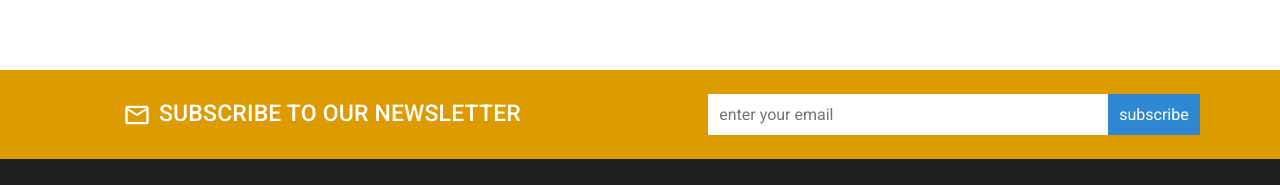
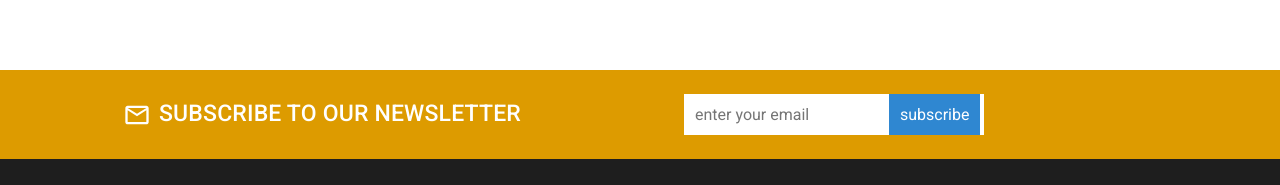
Before and after one commit to simtengu/store_app_frontend, a React (Create React App) app: page / in a window 1280 px wide. Shown: the part 1832-2017 px from the top of the page. Built offline with nearby package versions, Linux system fonts and the light colour scheme; no server answers.

Commit message:
updated auth loading error

```diff
--- a/src/api/index.js
+++ b/src/api/index.js
@@ -1,8 +1,7 @@
-import axios from 'axios'
+import axios from "axios";
 
- const axiosInstance = axios.create({
-     baseURL:'https://storeapp-production.up.railway.app/api'
-})
-
+const axiosInstance = axios.create({
+  baseURL: "https://store-app-t08k.onrender.com/api",
+});
 
 export default axiosInstance;
--- a/src/api/secureApi.js
+++ b/src/api/secureApi.js
@@ -1,15 +1,12 @@
-import axios from 'axios'
+import axios from "axios";
 
 const axiosInstance = axios.create({
-    baseURL: 'https://storeapp-production.up.railway.app/api'
-})
-axiosInstance.interceptors.request.use(function (config){
-    let token = localStorage.getItem('store_app_token');
-    config.headers["Authorization"] = "Bearer " + token;
-    return config;
-
-})
-
-
+  baseURL: "https://store-app-t08k.onrender.com/api",
+});
+axiosInstance.interceptors.request.use(function (config) {
+  let token = localStorage.getItem("store_app_token");
+  config.headers["Authorization"] = "Bearer " + token;
+  return config;
+});
 
 export default axiosInstance;
--- a/src/components/Filters.jsx
+++ b/src/components/Filters.jsx
@@ -1,4 +1,4 @@
-import { Apps, Article, DensitySmall } from "@mui/icons-material";
+import { Apps, DensitySmall } from "@mui/icons-material";
 import {
   Backdrop,
   Box,
@@ -19,7 +19,7 @@ import {
   TextField,
   Typography,
 } from "@mui/material";
-import React, { useState, useReducer, useEffect } from "react";
+import React, { useState, } from "react";
 import { brands, categories, orderBys, tags } from "../resources/productData";
 import axios from "../api";
 import { setFilteredProducts } from "../store/actions/products";
--- a/src/components/Subscribe.jsx
+++ b/src/components/Subscribe.jsx
@@ -1,5 +1,5 @@
 import { MailOutline } from "@mui/icons-material";
-import { Box, Grid, Typography } from "@mui/material";
+import { Box, Grid, Stack, Typography } from "@mui/material";
 import React from "react";
 const Subscribe = () => {
   return (
@@ -30,25 +30,31 @@ const Subscribe = () => {
               </Typography>
             </Box>
           </Grid>
-          <Grid item xs={12} md={6} sx={{px: {xs:2,md:1}}}>
-            <div
-              style={{
-                width: "100%",
-                display: "flex",
-                alignItems: "center",
-                justifyContent: "center",
+          <Grid item xs={12} md={6}>
+            <Box
+              sx={{
+                px: 4,
               }}
               className="subscribeForm"
             >
+              <Stack flexDirection="row" >
+                <Box>
                   <input
                     type="email"
-                style={{ fontFamily: "roboto", fontSize: 16 }}
+                    style={{
+                      fontFamily: "roboto",
+                      fontSize: 16,
+
+                    }}
                     placeholder="enter your email"
                   />
+                </Box>
+
                 <button style={{ fontFamily: "roboto", fontSize: 16 }}>
                   subscribe
                 </button>
-            </div>
+              </Stack>
+            </Box>
           </Grid>
         </Grid>
       </Box>
--- a/src/pages/Auth.jsx
+++ b/src/pages/Auth.jsx
@@ -25,11 +25,13 @@ const Auth = () => {
       const fetchAuthUser = async () => {
         const response = await axiosInstance.get("/user");
         const { user } = response.data;
+
         if (user) {
+          console.log("user found. ", user);
           dispatch(setAuthUser(user));
           navigate("/", { replace: true });
         } else {
-          setIsLoading(false);
+          console.log("no user found....... ", user);
         }
       };
       try {
@@ -37,10 +39,10 @@ const Auth = () => {
       } catch (error) {
         console.log(error.response.data.message);
         localStorage.removeItem("store_app_token");
-        setIsLoading(false);
       }
     }
-  }, [token, dispatch, navigate]);
+    setIsLoading(false);
+  }, [token]);
 
   const handleActiveForm = () => {
     if (activeForm === "login") {
```
Also changed, not shown: 1 other file (tests, documents, lock files or other folders). Lines whose indentation alone changed are shown as unchanged.
